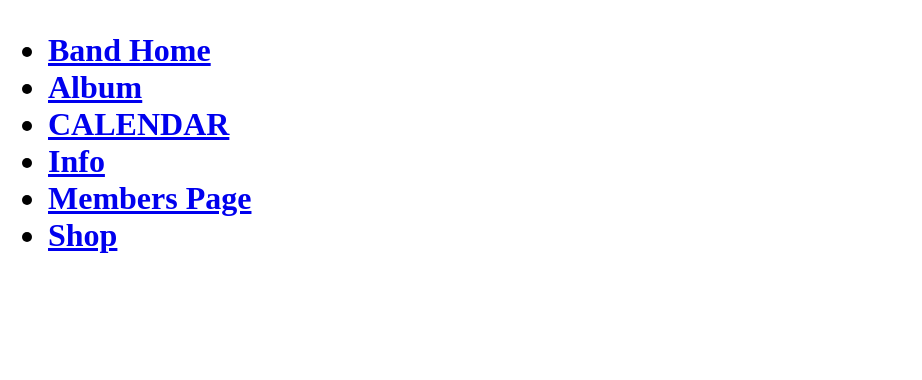
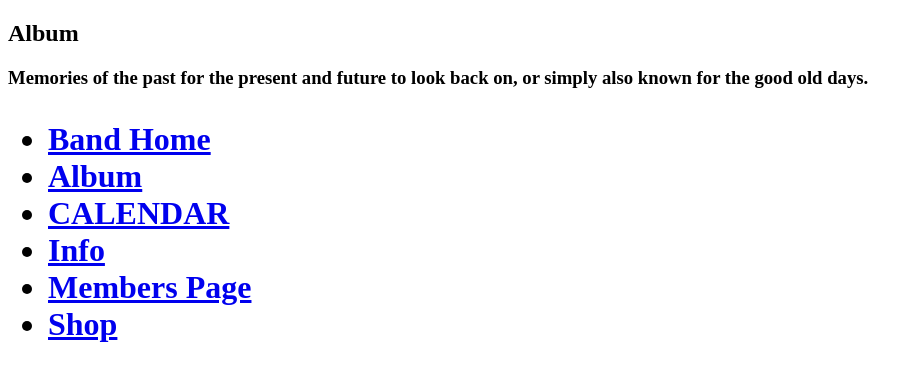
Before and after one commit to Arcanvian/SHHS-Band-Website-Awasome, a plain HTML site: page SHHS-Band-Website-Awasome/album.html in a window 1280 px wide. Shown: the whole page, without its empty margins (0-922 px from the left). Drawn offline with Linux system fonts and the light colour scheme.

Commit message:
Update album.html

```diff
--- a/SHHS-Band-Website-Awasome/album.html
+++ b/SHHS-Band-Website-Awasome/album.html
@@ -5,6 +5,10 @@
         <link href="styles.css">
         <title>Document</title>
     </head>
+    <header>
+        <h2>Album</h2>
+        <h3>Memories of the past for the present and future to look back on, or simply also known for the good old days.</h3>
+    </header>
     <body>
         <h1>
             <nav>
```
